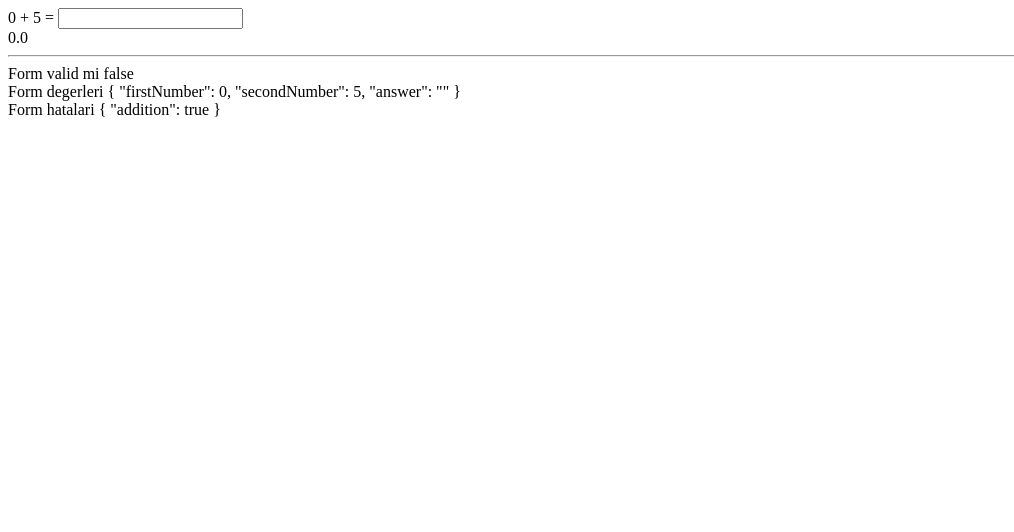
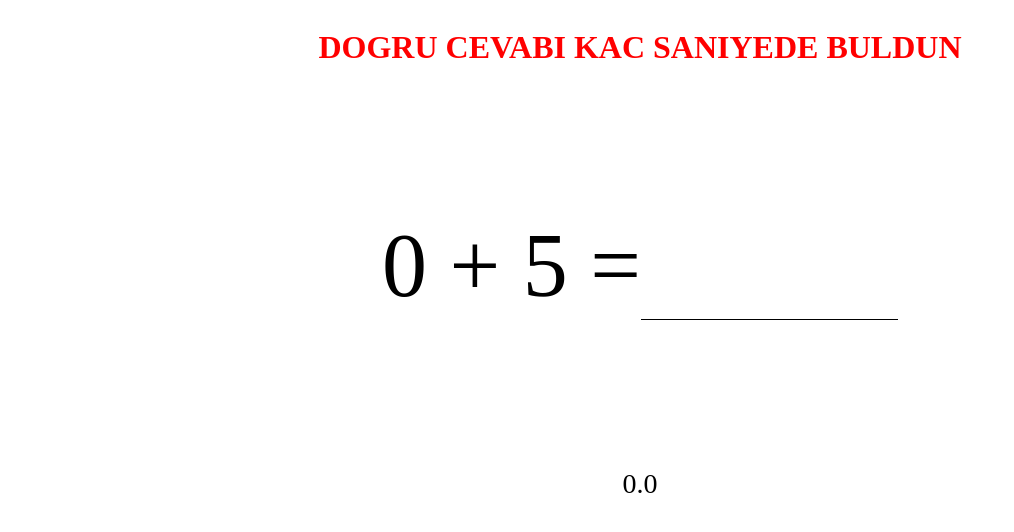
Before and after one commit to eaworks/mathsum, an Angular app: page / in a window 1280 px wide. Shown: the top 532 px of the page, without its empty margins (0-1014 px from the left). Built offline with nearby package versions, Linux system fonts and the light colour scheme.

Commit message:
css leri yapma

```diff
--- a/src/app/equality/equality.component.html
+++ b/src/app/equality/equality.component.html
@@ -1,9 +1,13 @@
+<div style="display: flex; justify-content: center;">
+    <h1>DOGRU CEVABI KAC SANIYEDE BULDUN</h1>
+</div>
 <form [formGroup]="mathForm" action="">
     {{firstNumber}} + {{secondNumber}} = <input type="text" formControlName="answer">
 </form>
-{{seconds | number:'1.1-3'}}
 
-<hr />
+
+<div class="correctAnswer">{{seconds | number:'1.1-3'}}</div>
+<!-- <hr />
 <div> Form valid mi {{mathForm.valid}}</div>
 <div> Form degerleri {{mathForm.value | json}}</div>
-<div> Form hatalari {{mathForm.errors | json}}</div>
+<div> Form hatalari {{mathForm.errors | json}}</div> -->
--- a/src/app/equality/equality.component.scss
+++ b/src/app/equality/equality.component.scss
@@ -0,0 +1,27 @@
+form {
+    margin-top: 10%;
+    display: flex;
+    justify-content: center;
+    font-size: 90px;
+}
+input {
+    font-size: 90px;
+    border: none;
+    border-bottom: 1px solid black;
+    width: 20%;
+    text-align: center;
+}
+input:focus {
+    outline: none;
+}
+.correctAnswer {
+    position: absolute;
+    left: 0;
+    right: 0;
+    bottom: 300px;
+    text-align: center;
+    font-size: 28px;
+}
+h1 {
+    color: red;
+}
```
